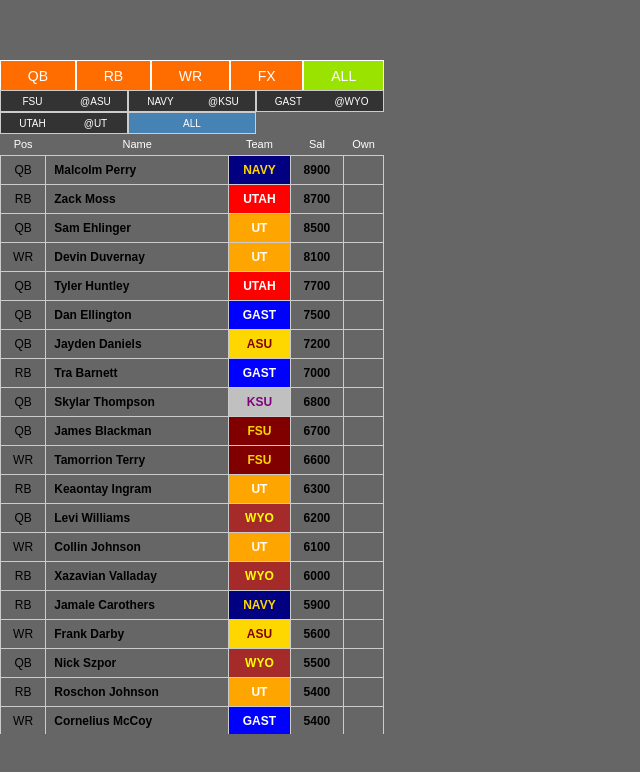
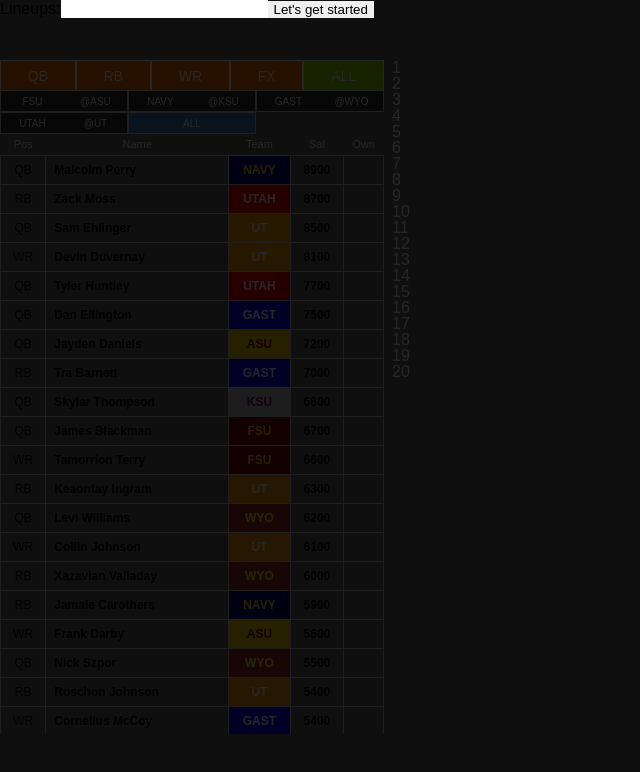
Before and after one commit to HerdADVance/dk-2020, a React (Vite) app: page / in a window 1280 px wide. Shown: the top 772 px of the page, without its empty margins (0-640 px from the left). Built offline with nearby package versions, Linux system fonts and the light colour scheme.

Commit message:
Initial overlay

```diff
--- a/src/App.js
+++ b/src/App.js
@@ -5,21 +5,36 @@
 
 import GlobalContext from './GlobalContext';
 
+import Init from './Init'
 import Players from './Players'
 import Lineups from './Lineups'
 
 const App = () => {
 
+  const [showInit, setShowInit] = useState(true)
+  const [numLineups, setNumLineups] = useState(0)
+
+  function handleInitClick(numLineups){
+    setShowInit(false)
+    setNumLineups(parseInt(numLineups))
+  }
+
   // JSX
   return (
-    <div className="wrapper">
+    <div>
 
-      <Players/>
+      {showInit? <Init handleInitClick={handleInitClick}/> : '' }
 
-      <div className="lineups">
-        <div className="lineups-wrap">
+      <div className="wrapper">
 
+        <Players numLineups={numLineups}/>
+
+        <div className="lineups">
+          <div className="lineups-wrap">
+            <Lineups/>
+          </div>
         </div>
+
       </div>
 
     </div>
--- a/src/ClickedPlayer.js
+++ b/src/ClickedPlayer.js
@@ -5,30 +5,32 @@
 
 const ClickedPlayer = props => {
 
-	const { name } = props
+	const { name, numLineups } = props
+
+	const [sliderValue, setSliderValue] = useState(0)
 
 	function handleSliderButtonClick(){
 		console.log("clicked slider button")
 	}
 
-	function handleSliderChange(){
-		console.log("changing slider")
+	function handleSliderChange(value){
+		setSliderValue(value)
 	}
 
 	return(
 		<td colSpan="5">
-			<p>{name} is in {0} of {100} lineups.</p>
+			<p>{name} is in {0} of {numLineups} lineups.</p>
 			<Slider
 				min={0}
-				max={100}
+				max={numLineups}
 				defaultValue={0}
-				value={0}
-				onChange={() => handleSliderChange()}
+				value={sliderValue}
+				onChange={handleSliderChange}
 			/>
 			<button
 				onClick={() => handleSliderButtonClick()}
 			>
-				Add {name} to {100} lineups
+				Add {name} to {sliderValue} lineups
 			</button>
 		</td>
 	)
--- /dev/null
+++ b/src/Init.js
@@ -0,0 +1,25 @@
+import React, { useState, useEffect } from "react";
+
+import Players from './Players'
+import Lineups from './Lineups'
+
+const Init = props => {
+
+  const { handleInitClick } = props
+
+  const [numLineups, setNumLineups] = useState(0)
+
+  // JSX
+  return (
+    <div className="init overlay">
+      <div className="init-info">
+        <label htmlFor="numLineups">Lineups:</label>
+        <input type="text" name="numLineups" onChange={e => setNumLineups(e.target.value)}/>
+        <button onClick={() => handleInitClick(numLineups)}>Let's get started</button>
+      </div>
+    </div>
+  )
+
+};
+
+export default Init
--- a/src/Player.js
+++ b/src/Player.js
@@ -4,7 +4,7 @@
 
 const Player = props => {
 
-	const { id, filtered, name, position, salary, team, handlePlayerClick, clickedPlayer } = props;
+	const { id, filtered, name, position, salary, team, handlePlayerClick, clickedPlayer, numLineups } = props;
 
 	if(filtered){
 
@@ -25,6 +25,7 @@
 				<tr>
 					<ClickedPlayer
 						name={name}
+						numLineups={numLineups}
 					/>
 				</tr>
 			:
--- a/src/Players.js
+++ b/src/Players.js
@@ -13,6 +13,8 @@
 
 
 const Players = (props) => {
+
+	const { numLineups } = props
 
 	const [players, setPlayers] = useState(PLAYERS);
 
@@ -212,6 +214,7 @@
 								team={player.TeamAbbrev}
 								handlePlayerClick={handlePlayerClick}
 								clickedPlayer={clickedPlayer}
+								numLineups={numLineups}
 							/>
 						))}
 					</tbody>
```
Also changed, not shown: src/PlayerSlider.js (added, +19 -0 lines), 1 other file (tests, documents, lock files or other folders).
